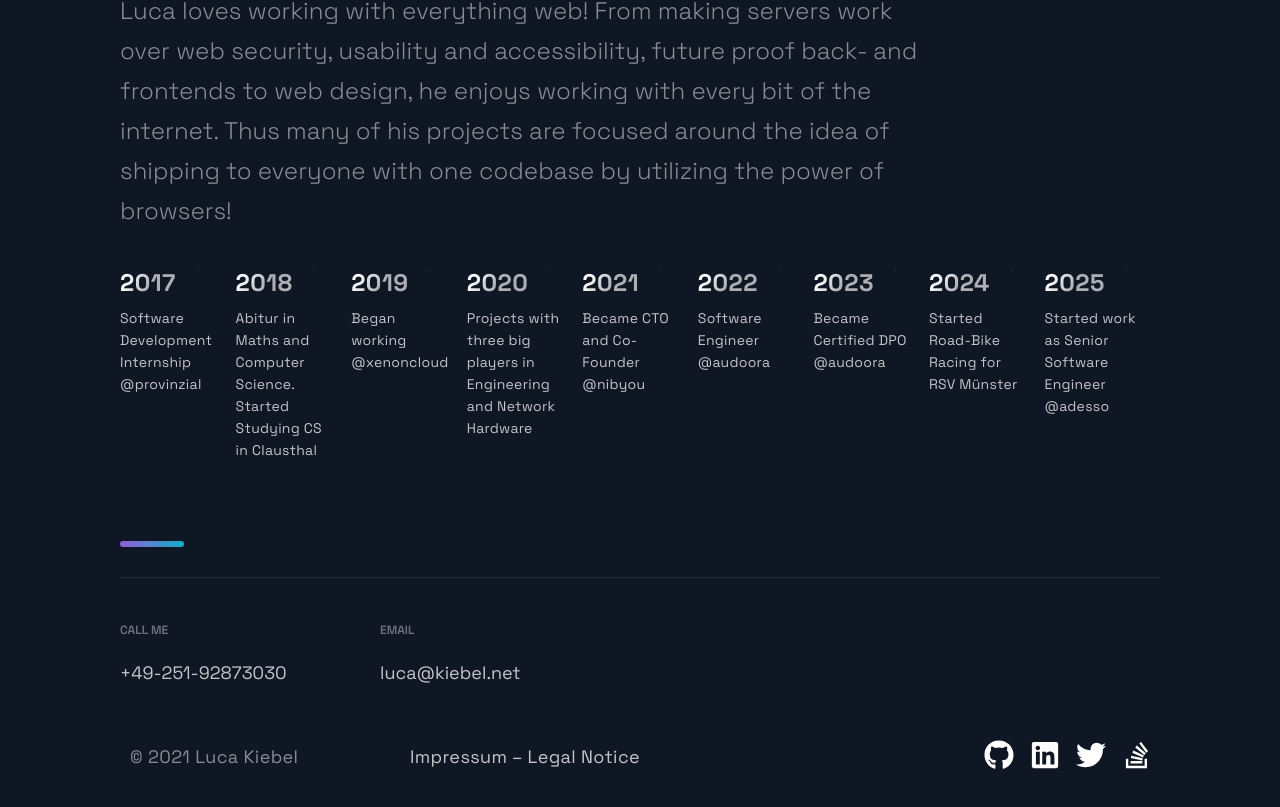
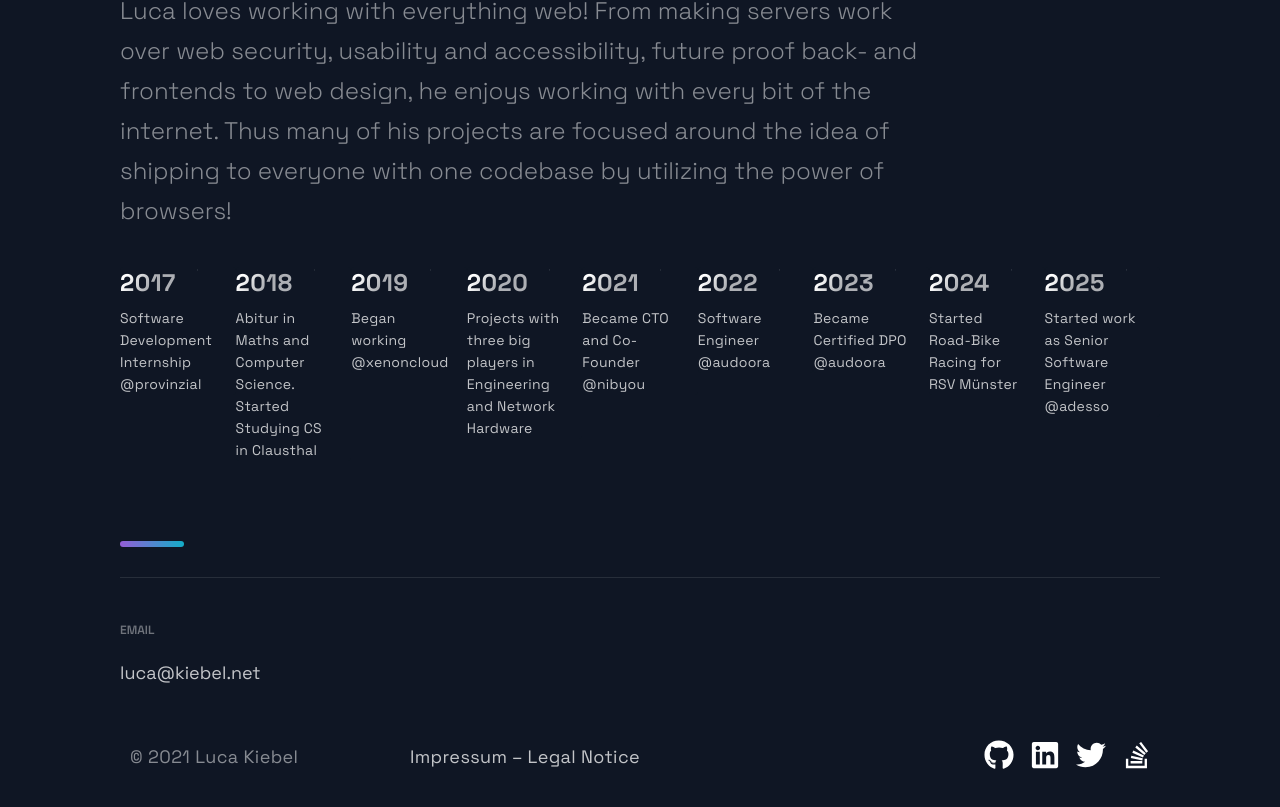
Before and after one commit to lucakiebel/website, a Next.js app: page / in a window 1280 px wide. Shown: the part 8503-9310 px from the top of the page. Built offline with nearby package versions, Linux system fonts and the light colour scheme.

Commit message:
Remove phone contact from Footer component
Removed phone contact information from the footer.

```diff
--- a/src/components/Footer/Footer.js
+++ b/src/components/Footer/Footer.js
@@ -8,10 +8,6 @@ const Footer = () => {
   return (
     <FooterWrapper>
       <LinkList>
-        <LinkColumn>
-          <LinkTitle>Call Me</LinkTitle>
-          <LinkItem href="tel:004925192873030">+49-251-92873030</LinkItem>
-        </LinkColumn>
         <LinkColumn>
           <LinkTitle>Email</LinkTitle>
           <LinkItem href="mailto:luca@kiebel.net">
```
